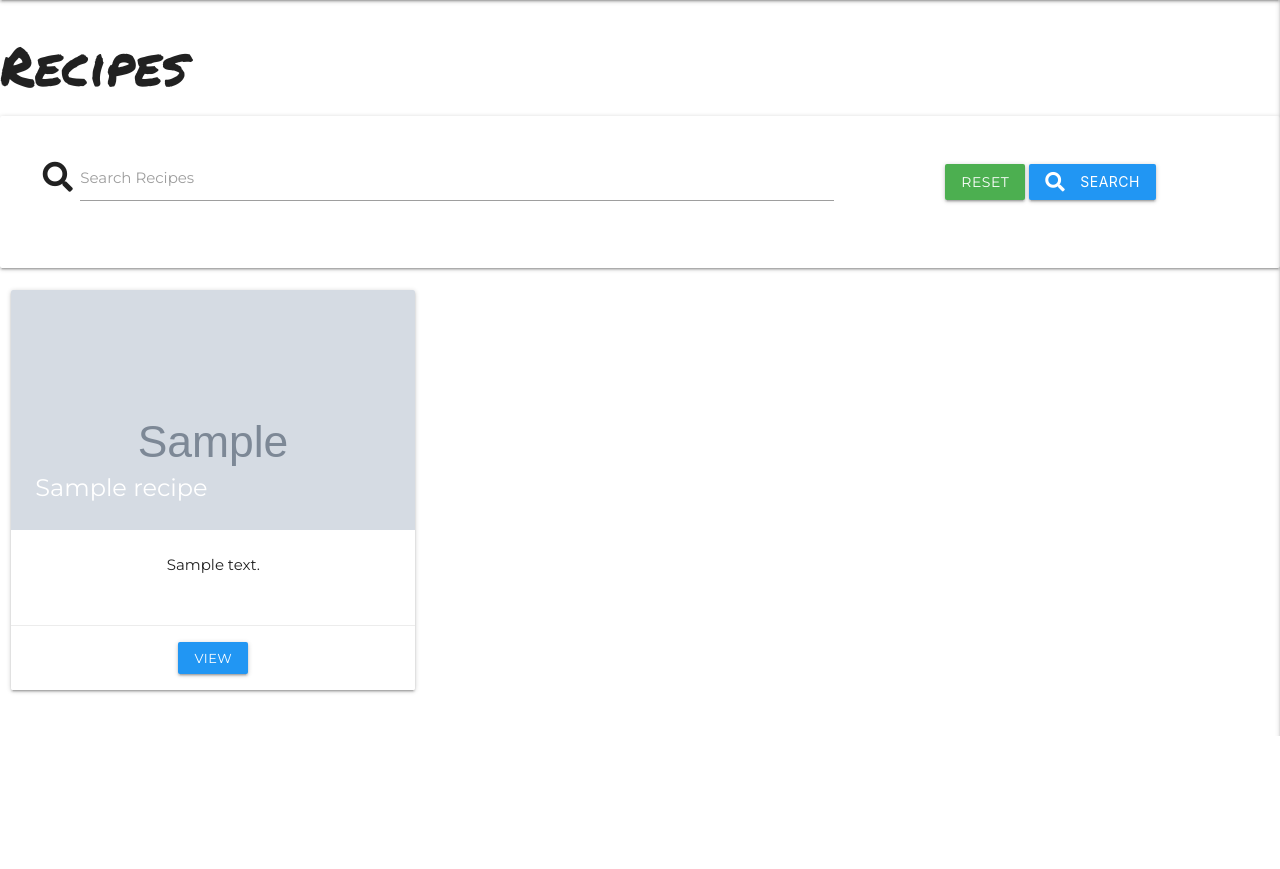
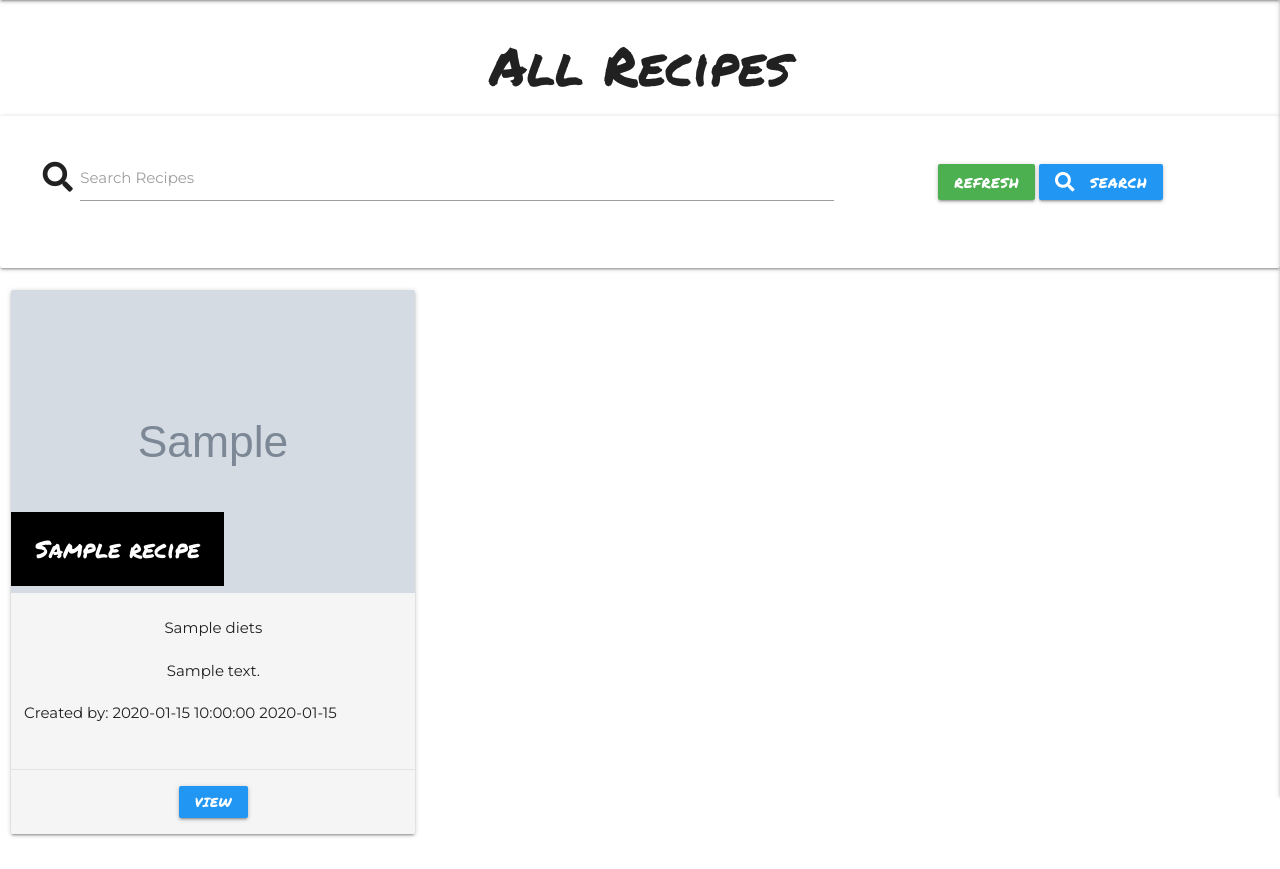
Before and after one commit to ConnorSargent/lazy_chef, a Flask app: page / in a window 1280 px wide. Shown: the part 64-933 px from the top of the page. Before the commit the page ends 800 px from the top, so only its background shows below. Run offline with Flask 2, Linux system fonts and the light colour scheme; grey boxes marked "Sample" are stand-in pictures; a database or web service that is not in the repository returns one stand-in record (values such as "Sample title"); some libraries are stand-ins or nearby versions.

Commit message:
add styling to all recipes and my recipes, add admin delete button

```diff
--- a/static/css/style.css
+++ b/static/css/style.css
@@ -4,10 +4,16 @@
 h4,
 h5,
 h6,
-.brand-logo {
+.brand-logo,
+.btn,
+.btn-small {
     font-family: 'Permanent Marker', cursive;
 }
 
 body {
     font-family: 'Montserrat', sans-serif;
 }
+
+.card-title{
+    background-color: black;
+}
--- a/templates/all_recipes.html
+++ b/templates/all_recipes.html
@@ -1,11 +1,12 @@
 {% extends "base.html" %}
+
 {% block content %}
 
-<h2>Recipes</h2>
+<h2 class="center-align">All Recipes</h2>
 
 
 <!-- Search -->
-<div class="row card-panel">
+<div class="row s12 m10 card-panel center-align">
   <form action="{{ url_for('search') }}" method="post" class="col s12">
     <div class="row valign-wrapper center-align">
       <div class="input-field col s12 m8">
@@ -14,8 +15,8 @@
         <label for="query">Search Recipes</label>
       </div>
       <div class="col s12 m4">
-        <a href="{{ url_for('get_recipes') }}" class="green btn">Reset</a>
-        <button type="submit" class="blue btn">
+        <a href="{{ url_for('get_recipes') }}" class="btn green">Refresh</a>
+        <button type="submit" class="btn blue">
           <i class="fas fa-search left"></i> Search
         </button>
       </div>
@@ -28,16 +29,27 @@
 <div class="row center">
   {% for recipe in recipes %}
   <div class="col s12 m4">
-    <div class="card medium">
+    <div class="card grey lighten-4">
       <div class="card-image">
         <img src="{{recipe.img_url}}">
-        <span class="card-title">{{recipe.name}}</span>
+        <h6 class="card-title">{{recipe.name}}</h6>
       </div>
       <div class="card-content">
+        <div class="row">
+          <p><strong></strong>{{recipe.diets}}</strong></p>
+        </div>
+        <div class="row">
         <p>{{recipe.description}}</p>
+      </div>
+      <div class="row left-align">
+        <p>Created by: {{recipe.created_by}} {{recipe.date_created.strftime('%Y-%m-%d')}}</P>
+      </div>
       </div>
       <div class="card-action">
         <a href="{{ url_for('view_recipe', recipe_id = recipe._id) }}" class="btn-small blue">View</a>
+        {% if session.user|lower == "admin" %}
+        <a href="{{ url_for('delete_recipe', recipe_id = recipe._id) }}" class="btn-small red">Delete</a>
+        {% endif %}
       </div>
     </div>
   </div>
--- a/templates/base.html
+++ b/templates/base.html
@@ -82,7 +82,7 @@
         {% with messages = get_flashed_messages() %}
         {% if messages %}
         {% for message in messages %}
-        <div class="row flashes green accent-3">
+        <div class="row flashes green">
             <h4 class="center-align">{{ message }}</h4>
         </div>
         {% endfor %}
```
Also changed, not shown: templates/my_recipes.html (+7 -3 lines).
